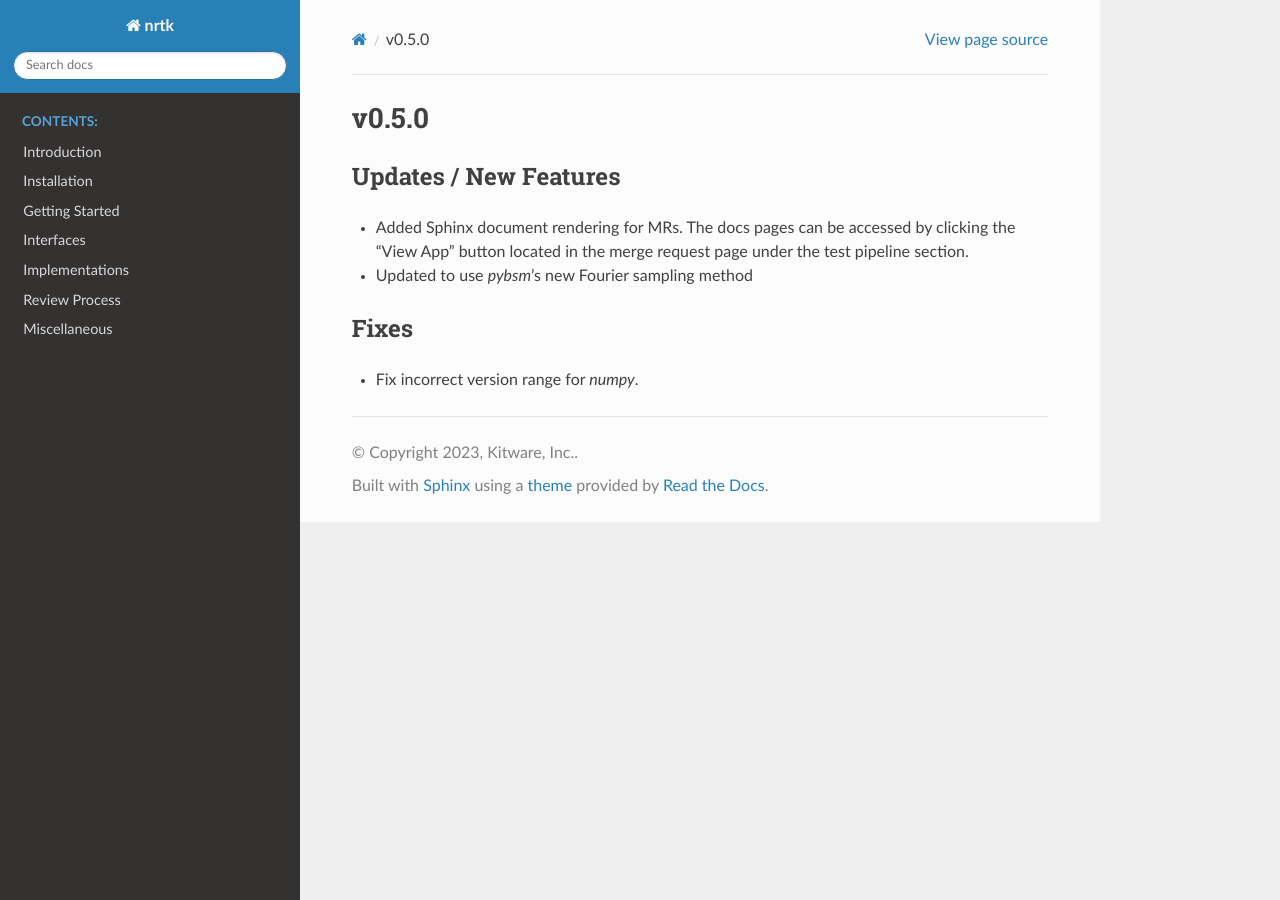
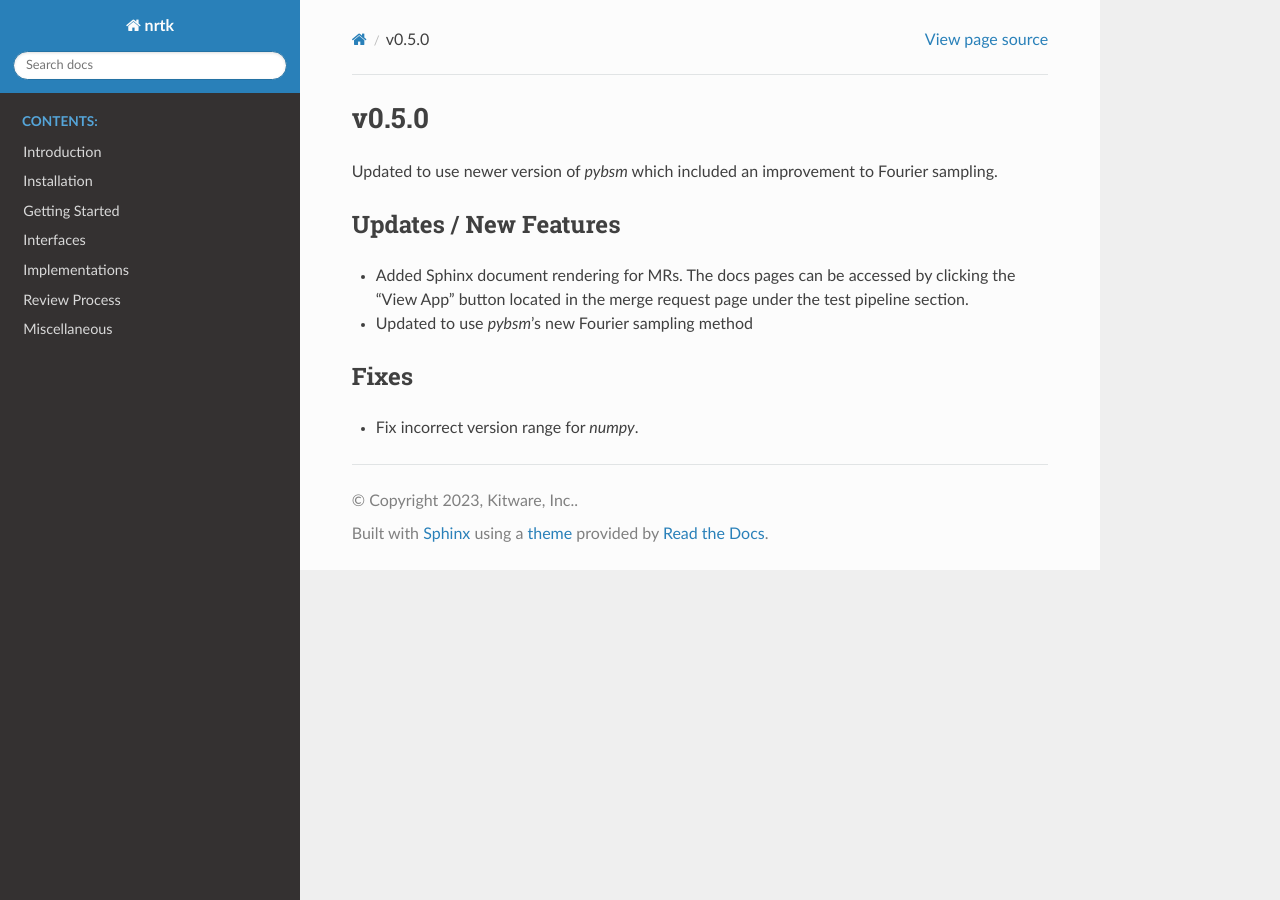
Before and after one commit to Kitware/nrtk, a Sphinx documentation site: the page built from docs/release_notes/v0.5.0.rst, in a window 1280 px wide. Built offline with Sphinx 7.4.7 and the Read the Docs theme 2.0.0, drawn with Linux system fonts in a browser that asks for light colours; pages that are not in the unit, such as notebooks, are missing from menus; the version number is read from the project's files by our own code.

Commit message:
Updated release notes.

```diff
--- a/docs/release_notes/v0.5.0.rst
+++ b/docs/release_notes/v0.5.0.rst
@@ -1,5 +1,7 @@
 v0.5.0
 ======
+
+Updated to use newer version of `pybsm` which included an improvement to Fourier sampling.
 
 Updates / New Features
 ----------------------
```
